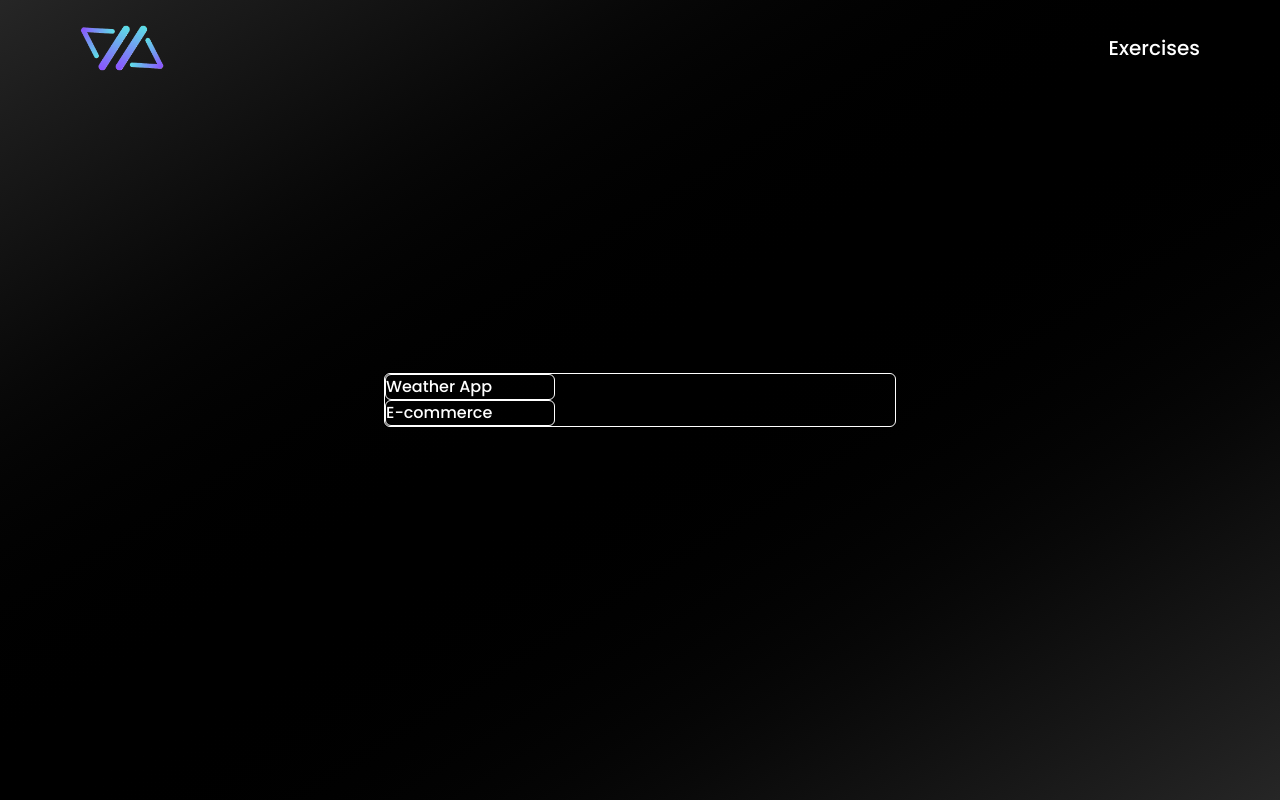
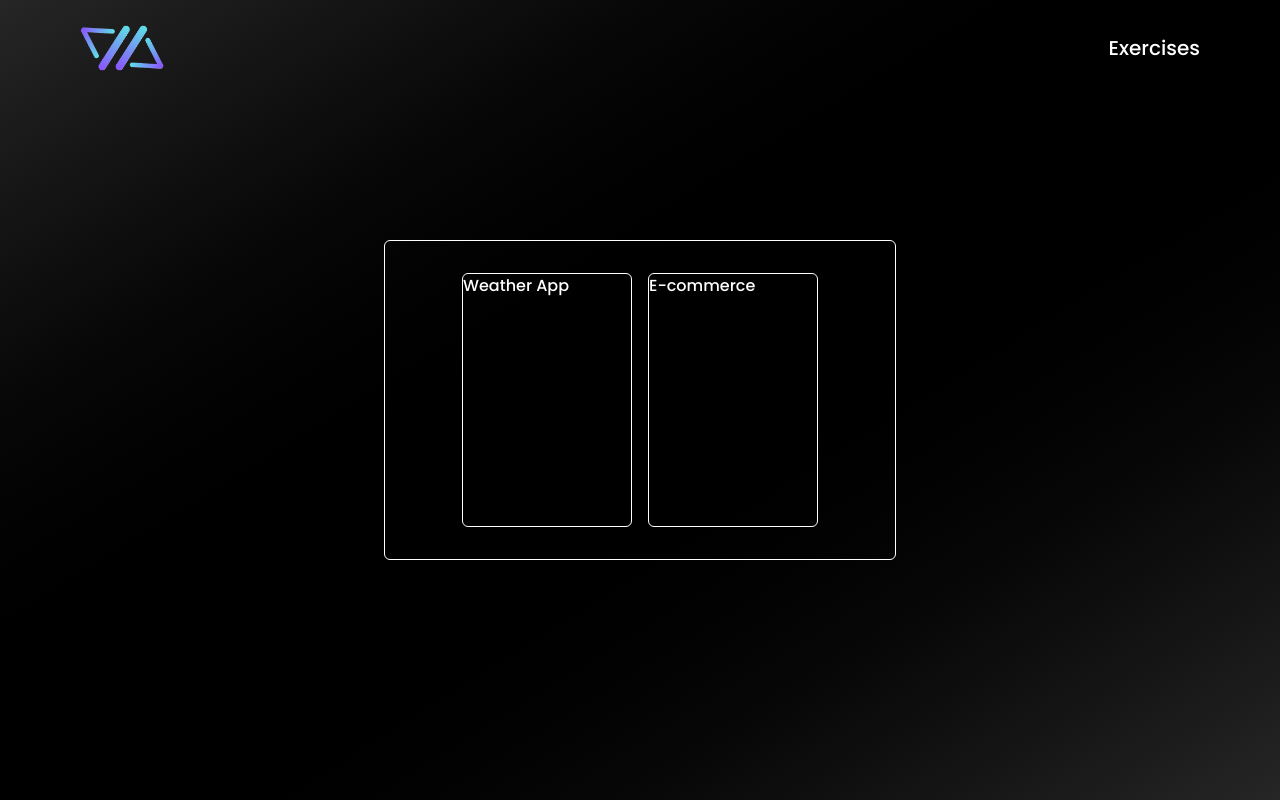
Before and after one commit to devrazz09/Xure-Internship-Task, a React (Vite) app in the folder web/: page /exercise/exercise2 in a window 1280 px wide. Built offline with nearby package versions, Linux system fonts and the light colour scheme.

Commit message:
Update index.jsx

```diff
--- a/web/src/pages/exercise/exercise2/index.jsx
+++ b/web/src/pages/exercise/exercise2/index.jsx
@@ -3,7 +3,7 @@ import { Link } from "react-router"
 const Exercise2 = () => {
   return(
     <div className="w-full h-full flex justify-center items-center">
-      <div className="w-2/5 h2/5 border border-white rounded-md font-poppins-medium">
+      <div className="w-2/5 h-2/5 flex justify-center items-center gap-4 border border-white rounded-md font-poppins-medium">
         <div className="w-1/3 h-4/5 border border-white rounded-md">
           <Link to={"weatherapp"}>Weather App</Link>
         </div>
```
